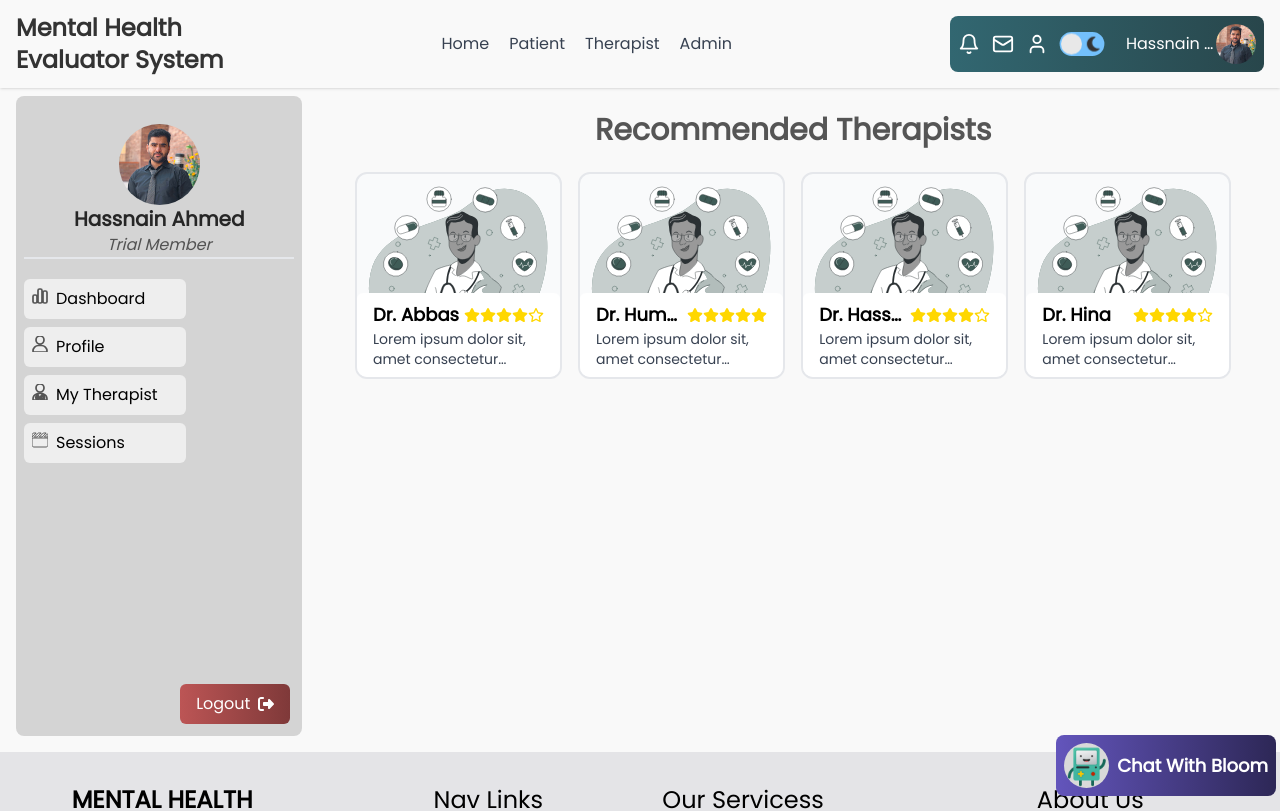
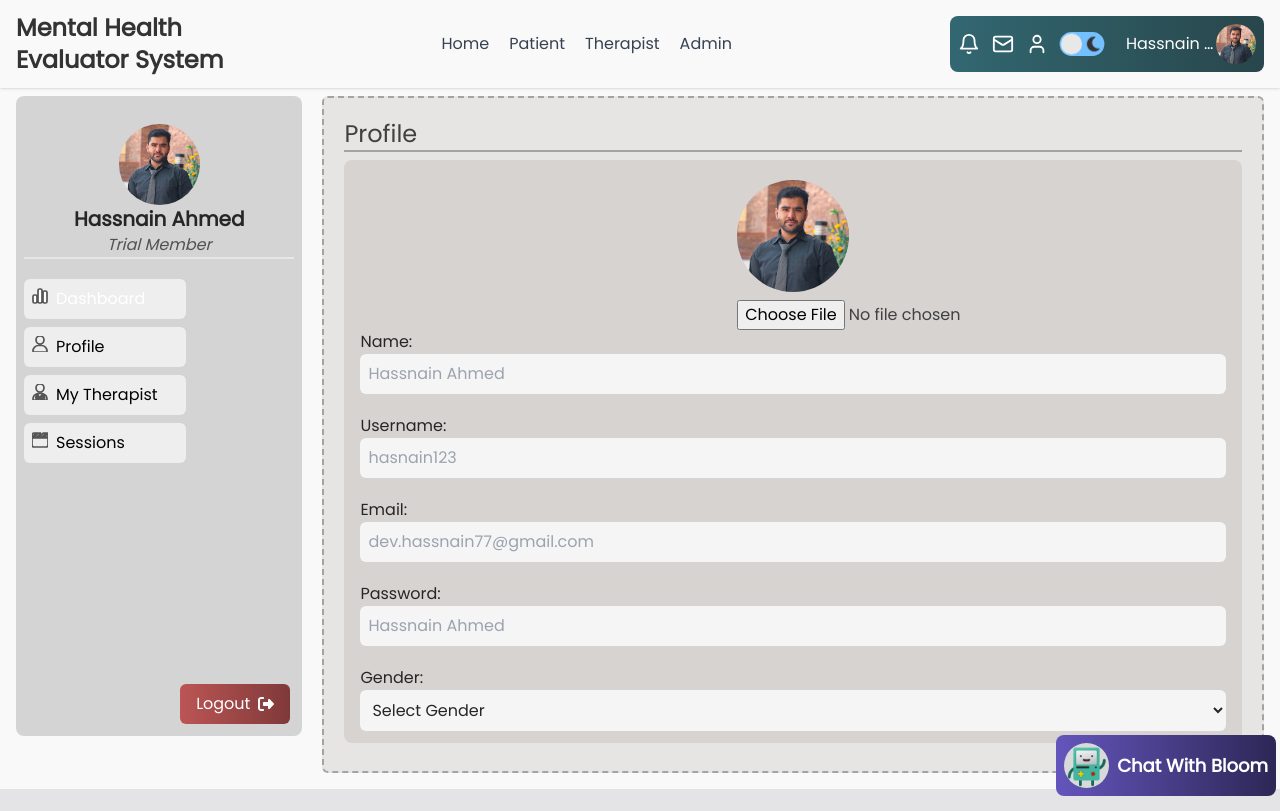
Before and after one commit to Hassnain-Ahmed/MHES-frontend, a React (Vite) app: page /patient/Profile in a window 1280 px wide. Shown: the top 811 px of the page. Built offline with nearby package versions, Linux system fonts and the light colour scheme.

Commit message:
Created | Patient | Functions | UI

```diff
--- a/src/Pages/PatientDashboard.jsx
+++ b/src/Pages/PatientDashboard.jsx
@@ -4,6 +4,10 @@ import { TherapistBannar } from "../components/TherapistBanner"
 import { Footer } from "../components/Footer"
 import { Navbar } from '../components/Navbar';
 import { ChatWithBloomBtn } from '../components/ChatWithBloomBtn';
+import PatientProfile from '../components/PatientProfile';
+import PatientTherapist from '../components/PatientTherapist';
+import PatientSessions from '../components/PatientSessions';
+
 
 const userAuth = {
     id: 1,
@@ -33,9 +37,9 @@ const PatientDashboard = () => {
         <Routes>
             <Route path='/' element={<PatientLayout />}>
                 <Route path='/' element={<TherapistBannar heading="Recommended Therapists" />} />
-                <Route path='/profile' element={<TherapistBannar heading="Recommended Therapists" />} />
-                <Route path='/mytherapist' element={<TherapistBannar heading="Recommended Therapists" />} />
-                <Route path='/sessions' element={<TherapistBannar heading="Recommended Therapists" />} />
+                <Route path='/profile' element={<PatientProfile />} />
+                <Route path='/mytherapist' element={<PatientTherapist />} />
+                <Route path='/sessions' element={<PatientSessions />} />
             </Route>
         </Routes>
     );
--- a/src/components/PatientDashboardProfileBannar.jsx
+++ b/src/components/PatientDashboardProfileBannar.jsx
@@ -1,41 +1,50 @@
 import { FaChartSimple, FaUser, FaUserDoctor, FaClapperboard, FaRightFromBracket } from "react-icons/fa6"
 import useTheme from "../context/ThemeContext"
 import { Link } from "react-router-dom";
+import { useState } from "react";
 
 
 const PatientDashboardProfileBannar = (props) => {
 
     const { themeMode } = useTheme()
+    const [routeState, setRouteState] = useState("/patient/")
+
+    const handleRoute = (route) => {
+        setRouteState(route)
+    }
+    const isActiveRoute = (route) => {
+        return routeState === route ? "bg-[#555] text-white dark:bg-neutral-700 dark:text-neutral-100 " : ""
+    }
 
     const userDashboardItems = [
         {
             id: 1,
             item: "Dashboard",
             route: "/patient/",
-            icon: <FaChartSimple fill="transparent" className="userDashboard-fa6" stroke={themeMode === "dark" ? "#ccc" : "#555"} strokeWidth={55} />
+            icon: <FaChartSimple fill="transparent" className={`${routeState === "/patient/" ? "fill-[#fff] dark:fill-[]" : "fill-[transparent] dark:fill-[]"} userDashboard-fa6`} stroke={themeMode === "dark" ? "#ccc" : "#555"} strokeWidth={55} />
         },
         {
             id: 2,
             item: "Profile",
             route: "/patient/Profile",
-            icon: <FaUser fill="transparent" className="userDashboard-fa6" stroke={themeMode === "dark" ? "#ccc" : "#555"} strokeWidth={55} />
+            icon: <FaUser fill="transparent" className={`${routeState === "/patient/Profile" ? "fill-[#fff] dark:fill-[]" : "fill-[transparent] dark:fill-[]"} userDashboard-fa6`} stroke={themeMode === "dark" ? "#ccc" : "#555"} strokeWidth={55} />
         },
         {
             id: 3,
             item: "My Therapist",
             route: "/patient/MyTherapist",
-            icon: <FaUserDoctor fill="transparent" className="userDashboard-fa6" stroke={themeMode === "dark" ? "#ccc" : "#555"} strokeWidth={55} />
+            icon: <FaUserDoctor fill="transparent" className={`${routeState === "/patient/MyTherapist" ? "fill-[#fff] dark:fill-[]" : "fill-[transparent] dark:fill-[]"} userDashboard-fa6`} stroke={themeMode === "dark" ? "#ccc" : "#555"} strokeWidth={55} />
         },
         {
             id: 4,
             item: "Sessions",
             route: "/patient/Sessions",
-            icon: <FaClapperboard fill="transparent" className="userDashboard-fa6" stroke={themeMode === "dark" ? "#ccc" : "#555"} strokeWidth={30} />
+            icon: <FaClapperboard fill="transparent" className={`${routeState === "/patient/Sessions" ? "fill-[#fff] dark:fill-[]" : "fill-[transparent] dark:fill-[]"} userDashboard-fa6`} stroke={themeMode === "dark" ? "#ccc" : "#555"} strokeWidth={55} />
         }
     ];
 
     return (
-        <div className="bg-neutral-300 dark:bg-neutral-800 rounded-lg w-full md:w-[60%] h-[50vh] md:h-[80vh] lg:w-[30%] py-2 px-2 relative">
+        <div className="bg-neutral-300 dark:bg-neutral-800 rounded-lg w-full md:w-[60%] h-[50vh] md:h-[80vh] lg:w-[30%] py-2 px-2 relative overflow-auto">
 
             <div className="flex items-center flex-col my-5 border-b-2 dark:border-neutral-900">
                 <img src={props.data.profilePic} className="w-[30%] rounded-[100%]" alt="" />
@@ -46,8 +55,11 @@ const PatientDashboardProfileBannar = (props) => {
             <ul>
                 {
                     userDashboardItems.map(item => (
-                        <Link to={item.route}>
-                            <li key={item.id} className="flex items-baseline gap-2 bg-[#eee] hover:bg-[#555] hover:text-white w-[60%] p-2 my-2 rounded-md cursor-pointer userDashboard dark:bg-neutral-600 dark:hover:bg-neutral-700 dark:text-gray-300 dark:hover:text-white">
+                        <Link to={item.route} key={item.id}>
+                            <li
+                                onClick={() => (handleRoute(item.route))}
+                                className={`flex items-baseline gap-2 bg-[#eee] hover:bg-[#555] hover:text-white w-[60%] p-2 my-2 rounded-md cursor-pointer userDashboard dark:bg-neutral-600 dark:hover:bg-neutral-700 dark:text-gray-300 dark:hover:text-white ${isActiveRoute(item.route)}`}
+                            >
                                 {item.icon}
                                 {item.item}
                             </li>
--- /dev/null
+++ b/src/components/PatientProfile.jsx
@@ -0,0 +1,47 @@
+import profile from "/img1.jpg"
+
+const PatientProfile = (props) => {
+    return (
+        <div className="border-2 border-dashed border-neutral-400 dark:border-zinc-500 rounded-md p-5 bg-stone-200 dark:bg-stone-800">
+            <h1 className="text-neutral-700 dark:text-neutral-200 text-2xl border-b-2 dark:border-neutral-400  border-neutral-400">Profile</h1>
+            <div className="bg-stone-300 dark:bg-stone-700 my-2 px-4 py-3 rounded-lg">
+                <div className="flex justify-center">
+                    <div className="w-28 ">
+                        <img src={profile} className="rounded-full w-full my-2" alt="" />
+                        <input key={"inp" + 1} type="file" name="" id="" className="text-neutral-700 dark:text-neutral-100" />
+                    </div>
+                </div>
+                <div className="flex flex-col gap-5">
+                    <div className="flex flex-col">
+                        <label className="text-neutral-800 dark:text-neutral-100" htmlFor="PatientName">Name: </label>
+                        <input key={"inp" + 2} type="text" placeholder="Hassnain Ahmed" id="PatientName" className="rounded-md p-2 text-neutral-800 dark:text-neutral-900 bg-neutral-100 dark:bg-neutral-300 focus:bg-white focus:dark:bg-white" />
+                    </div>
+                    <div className="flex flex-col">
+                        <label className="text-neutral-800 dark:text-neutral-100" htmlFor="PatientUsername">Username: </label>
+                        <input key={"inp" + 3} type="text" placeholder="hasnain123" id="PatientUsername" className="rounded-md p-2 text-neutral-800 dark:text-neutral-900 bg-neutral-100 dark:bg-neutral-300 focus:bg-white focus:dark:bg-white" />
+                    </div>
+                    <div className="flex flex-col">
+                        <label className="text-neutral-800 dark:text-neutral-100" htmlFor="PatientEmail">Email: </label>
+                        <input key={"inp" + 4} type="text" placeholder="dev.hassnain77@gmail.com" id="PatientEmail" className="rounded-md p-2 text-neutral-800 dark:text-neutral-900 bg-neutral-100 dark:bg-neutral-300 focus:bg-white focus:dark:bg-white" />
+                    </div>
+                    <div className="flex flex-col">
+                        <label className="text-neutral-800 dark:text-neutral-100" htmlFor="PatientPassword">Password: </label>
+                        <input key={"inp" + 5} type="password" placeholder="Hassnain Ahmed" id="PatientPassword" className="rounded-md p-2 text-neutral-800 dark:text-neutral-900 bg-neutral-100 dark:bg-neutral-300 focus:bg-white focus:dark:bg-white" />
+                    </div>
+                    <div className="flex flex-col">
+                        <label className="text-neutral-800 dark:text-neutral-100" htmlFor="PatientGender">Gender: </label>
+                        <select name="" defaultValue={"select"} id="PatientGender" className="rounded-md p-2 text-neutral-800 dark:text-neutral-900 bg-neutral-100 dark:bg-neutral-300 focus:bg-white focus:dark:bg-white">
+                            <option value="select" disabled>Select Gender</option>
+                            <option value="Male">Male</option>
+                            <option value="Female">Female</option>
+                            <option value="Other">Other</option>
+                        </select>
+                    </div>
+                </div>
+            </div>
+
+        </div>
+    )
+}
+
+export default PatientProfile
--- /dev/null
+++ b/src/components/PatientSessions.jsx
@@ -0,0 +1,10 @@
+
+const PatientSessions = () => {
+    return (
+        <div className="border-2 border-dashed border-neutral-400 rounded-md p-5">
+            Patient Sessions
+        </div>
+    )
+}
+
+export default PatientSessions
--- /dev/null
+++ b/src/components/PatientTherapist.jsx
@@ -0,0 +1,10 @@
+
+const PatientTherapist = () => {
+    return (
+        <div className="border-2 border-dashed border-neutral-400 rounded-md p-5">
+            Patient Therapist
+        </div>
+    )
+}
+
+export default PatientTherapist
```
